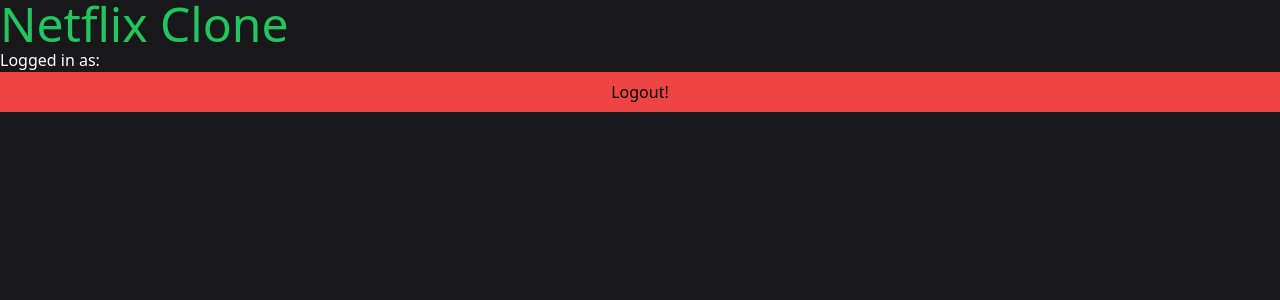
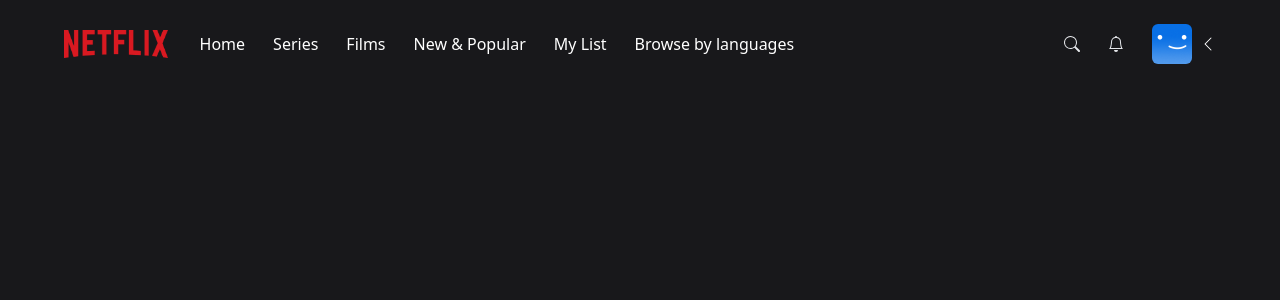
Before and after one commit to HarsimratKohli/netflix, a Next.js app: page / in a window 1280 px wide. Shown: the top 300 px of the page. Built offline with nearby package versions, Linux system fonts and the light colour scheme; no server answers; the database is empty; sample sign-in values are in the browser's storage.

Commit message:
Navigation bar on homepage

```diff
--- /dev/null
+++ b/components/AccountMenu.tsx
@@ -0,0 +1,26 @@
+import { signOut } from "next-auth/react";
+
+interface AccountMenuProps {
+    visible?:boolean
+}
+
+const AccountMenu: React.FC<AccountMenuProps> = ({visible}) => {
+
+    if(!visible){
+        return null;
+    }
+    return (
+        <div className="bg-black w-56 absolute top-14 right-0 py-5 flex-col border-2 border-gray-800 flex">
+            <div className="flex flex-col gap-3">
+                <div className="px-3 group/item flex flex-row gap-3 items-center w-full">
+                    <img className="w-8 rounded-md" src="/images/default-blue.png" alt="profile"/>
+                    <p className="text-white text-sm group-hover/item:underline">Username</p>
+                </div>
+                <hr className="bg-gray-600 border-0 h-px my-4"/>
+                <div onClick={()=> signOut()} className="px-3 text-center text-white text-sm hover:underline">Sign out of Netflix</div>
+            </div>
+        </div>
+    )
+}
+
+export default AccountMenu;
--- /dev/null
+++ b/components/MobileMenu.tsx
@@ -0,0 +1,36 @@
+import React from 'react';
+interface MobileMenuProps {
+    visible?:boolean
+}
+
+const MobileMenu: React.FC<MobileMenuProps> = ({visible}) =>{
+    if(!visible){
+        return null;
+    }
+    return (
+        <div className='bg-black w-56 absolute top-8 left-0 py-5 flex-col border-2 border-gray-800 flex'>
+            <div className='flex flex-col gap-4'>
+                <div className='px-3 text-center text-white hover:underline'>
+                    Home
+                </div>
+                <div className='px-3 text-center text-white hover:underline'>
+                    Series
+                </div>
+                <div className='px-3 text-center text-white hover:underline'>
+                    Films
+                </div>
+                <div className='px-3 text-center text-white hover:underline'>
+                    New & Popular
+                </div>
+                <div className='px-3 text-center text-white hover:underline'>
+                    My List
+                </div>
+                <div className='px-3 text-center text-white hover:underline'>
+                    Browse by languages
+                </div>
+            </div>
+        </div>
+    )
+}
+
+export default MobileMenu;
--- /dev/null
+++ b/components/Navbar.tsx
@@ -0,0 +1,77 @@
+import { useEffect,useCallback,useState } from 'react';
+import NavbarItem from "./NavbarItem";
+import MobileMenu from "./MobileMenu";
+import AccountMenu from './AccountMenu';
+import { BsBell, BsChevronDown, BsSearch } from 'react-icons/bs';
+
+const TOP_OFFSET = 66;
+
+const Navbar = () => {
+    const [showMobileMenu, setshowMobileMenu] = useState(false);
+    const [showAccountMenu, setshowAccountMenu] = useState(false);
+    const [showBackground, setShowBackground] = useState(false);
+
+    useEffect(() =>{
+        const handleScroll =  () =>{
+            if(window.scrollY >= TOP_OFFSET){
+                setShowBackground(true);
+            } else{
+                setShowBackground(false);
+            }
+        }
+        window.addEventListener('scroll', handleScroll);
+
+        return () =>{
+            window.removeEventListener('scroll', handleScroll);
+        }
+    },[])
+
+    const toggleMobileMenu = useCallback(() =>{
+        setshowMobileMenu((current) => !current)
+    },[])
+
+    const toggleAccountMenu = useCallback(() =>{
+        setshowAccountMenu((current) => !current)
+    },[])
+
+    return (
+        <nav className="w-full fixed z-40">
+            <div
+                className={`px-4 md:px-16 py-6 flex flex-row items-center transition duration-500  ${showBackground ? 'bg-zinc-900 bg-opacity-90' : ''}`}>
+                <img className="h-4 lg:h-7" src="/images/logo.png" alt="logo"></img>
+                <div className="flex ml-8 gap-7 hidden lg:flex"
+                >
+                    <NavbarItem label="Home" />
+                    <NavbarItem label="Series" />
+                    <NavbarItem label="Films" />
+                    <NavbarItem label="New & Popular" />
+                    <NavbarItem label="My List" />
+                    <NavbarItem label="Browse by languages" />
+                </div>
+                <div onClick={toggleMobileMenu} className="lg:hidden flex flex-row items-center gap-2 ml-8 cursor-point relative">
+                    <p className="text-white text-sm">Browse</p>
+                    <BsChevronDown className={`text-white transition ${showMobileMenu ? 'rotate-180' : 'rotate-0'}`}></BsChevronDown>
+                    <MobileMenu visible={showMobileMenu}/>
+                </div>
+                <div className='flex flex-row ml-auto gap-7 items-center'>
+                    <div className='text-gray-200 hover:text-gray-300 cursor-pointer transition'>
+                        <BsSearch/>
+                    </div>
+                    <div className='text-gray-200 hover:text-gray-300 cursor-pointer transition'>
+                        <BsBell/>
+                    </div>
+                    <div onClick={toggleAccountMenu} className='flex flex-row items-center gap-2 cursor-pointer relative'>
+                        <div className='w-6 h-6 lg:w-10 lg:h-10 rounded-md overflow-hidden'>
+                            <img src='/images/default-blue.png'></img>
+                        </div>
+                        <BsChevronDown className={`text-white transition ${showAccountMenu ? 'rotate-0' : 'rotate-90'}`}></BsChevronDown>
+                        <AccountMenu visible={showAccountMenu}></AccountMenu>
+                    </div>
+                </div>
+
+            </div>
+        </nav>
+    )
+}
+
+export default Navbar;
--- /dev/null
+++ b/components/NavbarItem.tsx
@@ -0,0 +1,15 @@
+import React from 'react';
+
+interface NavbarItemProps {
+    label: String
+}
+
+const NavbarItem: React.FC<NavbarItemProps> = ({label}) => {
+    return (
+        <div className="text-white cursor-pointer hover:text-gray-300 transition">
+            {label}
+        </div>
+    )
+}
+
+export default NavbarItem;
--- a/pages/index.tsx
+++ b/pages/index.tsx
@@ -1,6 +1,6 @@
-import { getSession, signOut } from "next-auth/react"
+import { getSession } from "next-auth/react"
 import { NextPageContext } from "next"
-import useCurrentUser from "@/hooks/useCurrentUser";
+import Navbar from "@/components/Navbar";
 
 export async function getServerSideProps(context: NextPageContext) {
   const session = await getSession(context);
@@ -21,14 +21,9 @@
 
 export default function Home() {
 
-  const { data: user} = useCurrentUser();
-
-
   return (
     <>
-      <p className="color text-green-500 text-5xl">Netflix Clone</p>
-      <p className="text-white"> Logged in as: { user?.name }</p>
-      <button className="h-10 w-full bg-red-500" onClick={() => signOut()}>Logout!</button>
+      <Navbar></Navbar>
     </>
   )
 }
```
